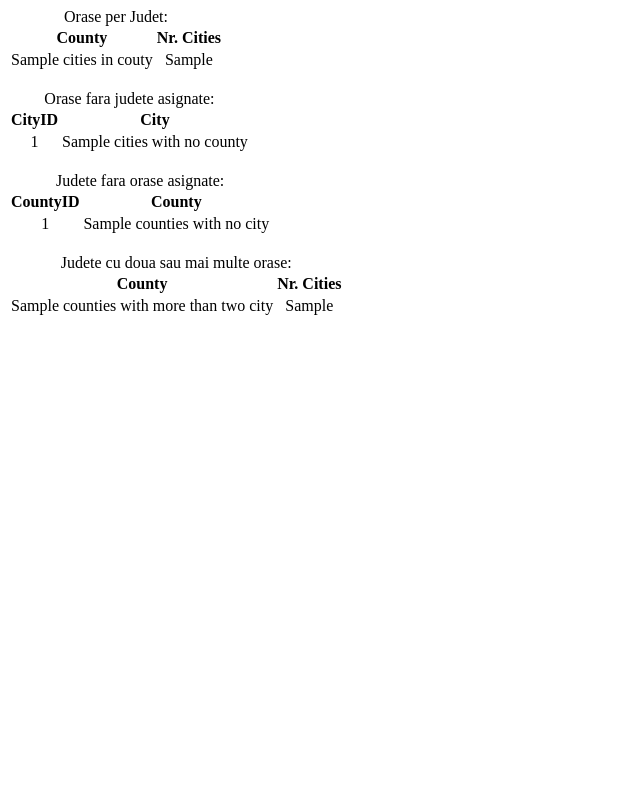
After one commit to URobert/PHP_MYSQL_playground, a PHP site: template views/countyTemplate.php in a window 1280 px wide. The commit adds this page. Shown: the whole page, without its empty margins (0-640 px from the left). Run offline with PHP 8.4, Linux system fonts and the light colour scheme; the template is opened without the code that fills it: most values are stand-ins (such as "Sample title", 1, 10 or a date in 2020).

Commit message:
NR Counties and Cities

```diff
--- /dev/null
+++ b/views/countyTemplate.php
@@ -0,0 +1,78 @@
+<html>
+    <body>
+        <table class="counties">
+            <thead>
+                <caption>Orase per Judet:</caption>
+                <th>County</th>
+                <th>Nr. Cities</th>
+            </thead>
+
+
+                <?php while ($entry = $citiesInCouties->fetch_assoc()): ?>
+                <tr>
+                    <td><?= $entry['countyName'] ?></td>
+                    <td><?= $entry['nrCities'] ?></td>
+                </tr>
+                <?php endwhile; ?>
+        </table>
+
+        <br>
+        <table class="counties">
+            <thead>
+                <caption>Orase fara judete asignate:</caption>
+                <th>CityID</th>
+                <th>City</th>
+            </thead>
+
+                <?php while ($entry = $citiesWithNoCounty->fetch_assoc()): ?>
+                <tr>
+                    <td><?= $entry['id'] ?></td>
+                    <td><?= $entry['name'] ?></td>
+                </tr>
+                <?php endwhile; ?>
+
+        </table>
+
+        <br>
+        <table class="counties">
+           <thead>
+               <caption>Judete fara orase asignate:</caption>
+               <th>CountyID</th>
+               <th>County</th>
+           </thead>
+
+               <?php while ($entry = $countiesWithNoCities->fetch_assoc()): ?>
+               <tr>
+                   <td><?= $entry['id'] ?></td>
+                   <td><?= $entry['countyNAME'] ?></td>
+               </tr>
+               <?php endwhile; ?>
+        </table>
+
+        <br>
+        <table class="counties">
+            <thead>
+                <caption>Judete cu doua sau mai multe orase:</caption>
+                <th>County</th>
+                <th>Nr. Cities</th>
+            </thead>
+            <tbody>
+                <?php while ($entry = $countiesWithMoreThanTwoCities->fetch_assoc()): ?>
+                <tr>
+                    <td><?= $entry['countyName'] ?></td>
+                    <td><?= $entry['nrCities'] ?></td>
+                </tr>
+                <?php endwhile; ?>
+            </tbody>
+        </table>
+    </body>
+
+</html>
+
+
+<style>
+    .counties{
+      text-align: center;
+      min-width: 200px;
+    }
+</style>
```
Also changed, not shown: web/index.php (+8 -70 lines).
